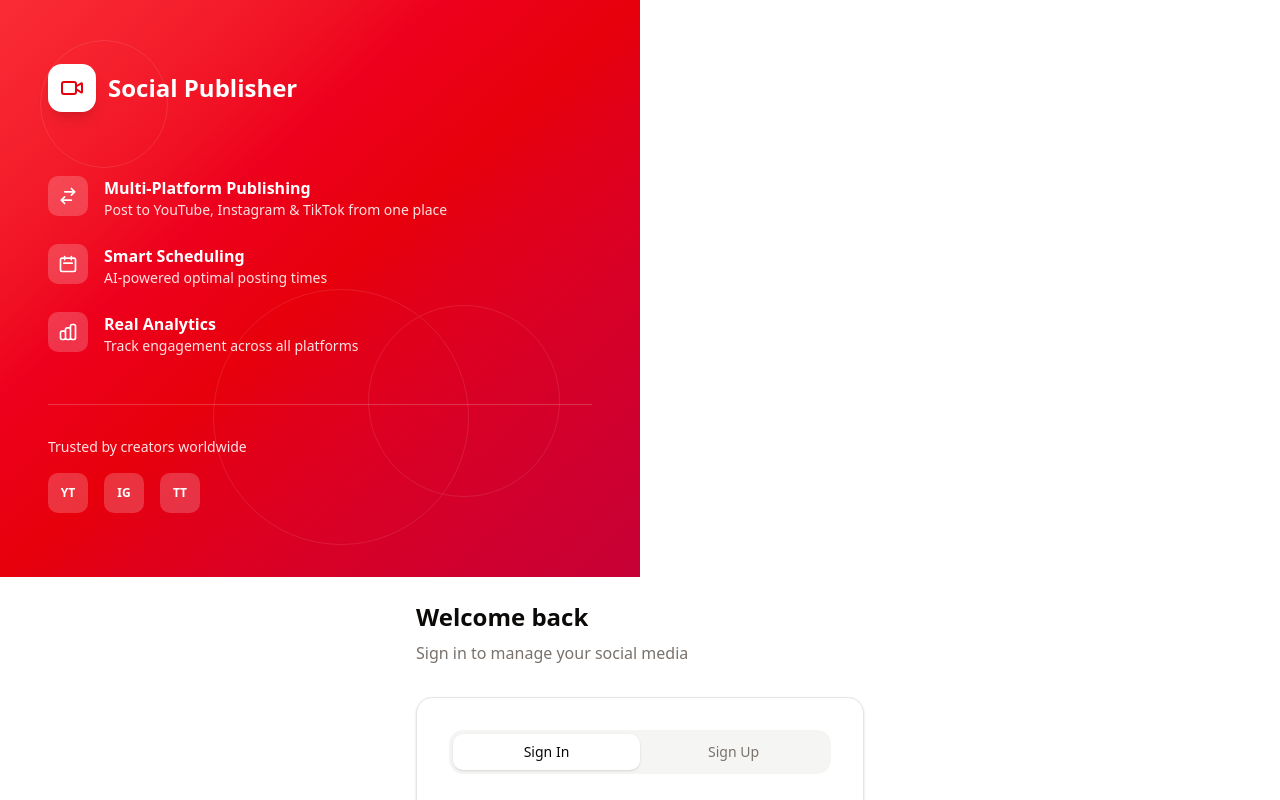
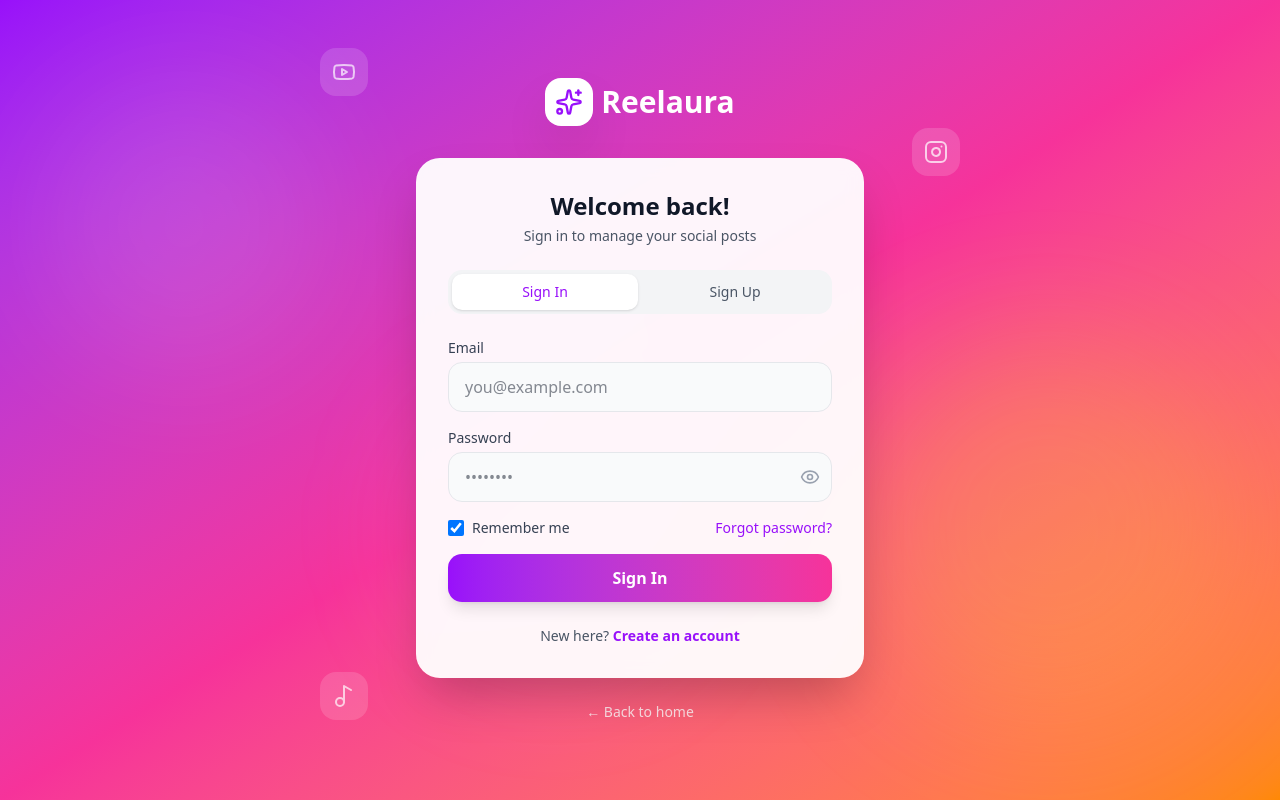
Before and after one commit to FoDabby/social-publisher, a React (Vite) app: page /auth in a window 1280 px wide. Shown: the top 800 px of the page. Built offline with nearby package versions, Linux system fonts and the light colour scheme.

Commit message:
Redesign auth page with vibrant gradient + remember me + working login

```diff
--- a/package.json
+++ b/package.json
@@ -28,8 +28,9 @@
     "@tabler/icons-react": "^3.35.0",
     "@tailwindcss/typography": "^0.5.19",
     "@tailwindcss/vite": "^4.1.17",
+    "@tanstack/react-table": "^8.21.3",
     "@vitejs/plugin-react-swc": "^4.2.2",
-    "@tanstack/react-table": "^8.21.3",
+    "bcryptjs": "^3.0.3",
     "class-variance-authority": "^0.7.1",
     "clsx": "^2.1.1",
     "hono": "^4.10.6",
--- a/src/pages/Auth.tsx
+++ b/src/pages/Auth.tsx
@@ -1,45 +1,41 @@
 import { useState } from "react";
 import { Link, useNavigate } from "react-router-dom";
-import { Video, Eye, EyeOff } from "lucide-react";
+import { Eye, EyeOff, Sparkles, Youtube, Instagram, Music2 } from "lucide-react";
 
 export default function Auth() {
+  const navigate = useNavigate();
   const [mode, setMode] = useState<"login" | "signup">("login");
+  const [showPassword, setShowPassword] = useState(false);
+  const [rememberMe, setRememberMe] = useState(true);
   const [form, setForm] = useState({ email: "", password: "", name: "" });
   const [loading, setLoading] = useState(false);
   const [error, setError] = useState("");
-  const [success, setSuccess] = useState("");
-  const [showPass, setShowPass] = useState(false);
-  const navigate = useNavigate();
 
   async function handleSubmit(e: React.FormEvent) {
     e.preventDefault();
     setLoading(true);
     setError("");
-    setSuccess("");
 
     const endpoint = mode === "login" ? "/api/auth/login" : "/api/auth/signup";
     const body = mode === "login"
-      ? { email: form.email, password: form.password }
-      : { email: form.email, password: form.password, name: form.name };
+      ? { email: form.email, password: form.password, remember: rememberMe }
+      : { email: form.email, password: form.password, name: form.name, remember: rememberMe };
 
     try {
       const res = await fetch(endpoint, {
         method: "POST",
         headers: { "Content-Type": "application/json" },
+        credentials: "include",
         body: JSON.stringify(body),
       });
       const data = await res.json();
-
       if (!res.ok) {
         setError(data.error || "Something went wrong");
       } else {
-        // Store token AND a persistent session flag
-        localStorage.setItem("token", data.token);
-        localStorage.setItem("user", JSON.stringify(data.user));
-        localStorage.setItem("sessionId", Date.now().toString());
-        // Set cookie for server-side auth
-        document.cookie = `auth_token=${data.token}; path=/; max-age=${60 * 60 * 24 * 30}; SameSite=Lax`;
-        window.location.href = "/dashboard";
+        const storage = rememberMe ? localStorage : sessionStorage;
+        storage.setItem("token", data.token);
+        storage.setItem("user", JSON.stringify(data.user));
+        navigate("/dashboard");
       }
     } catch {
       setError("Network error. Try again.");
@@ -49,130 +45,80 @@ export default function Auth() {
   }
 
   return (
-    <div className="min-h-screen bg-background">
-      {/* Left Panel - Branding */}
-      <div className="hidden lg:flex lg:w-1/2 bg-gradient-to-br from-red-500 via-red-600 to-rose-700 relative overflow-hidden">
-        {/* Background pattern */}
-        <div className="absolute inset-0 opacity-10">
-          <div className="absolute top-10 left-10 w-32 h-32 border border-white rounded-full" />
-          <div className="absolute bottom-20 right-20 w-48 h-48 border border-white rounded-full" />
-          <div className="absolute top-1/2 left-1/3 w-64 h-64 border border-white rounded-full" />
-        </div>
+    <div className="min-h-screen relative overflow-hidden bg-gradient-to-br from-purple-600 via-pink-500 to-orange-400 flex items-center justify-center p-4">
+      {/* Decorative blobs */}
+      <div className="absolute top-20 left-10 w-72 h-72 bg-white/10 rounded-full blur-3xl"></div>
+      <div className="absolute bottom-20 right-10 w-96 h-96 bg-yellow-300/20 rounded-full blur-3xl"></div>
+      <div className="absolute top-1/2 left-1/3 w-64 h-64 bg-pink-300/20 rounded-full blur-3xl"></div>
 
-        {/* Content */}
-        <div className="relative z-10 flex flex-col justify-center px-12 py-16 w-full">
-          {/* Logo */}
-          <div className="flex items-center gap-3 mb-16">
-            <div className="w-12 h-12 bg-white rounded-xl flex items-center justify-center shadow-lg">
-              <Video className="h-6 w-6 text-red-600" />
-            </div>
-            <span className="text-2xl font-bold text-white">Social Publisher</span>
-          </div>
-
-          {/* Feature highlights */}
-          <div className="space-y-6">
-            <div className="flex items-start gap-4">
-              <div className="w-10 h-10 bg-white/20 rounded-lg flex items-center justify-center flex-shrink-0">
-                <svg className="w-5 h-5 text-white" fill="none" stroke="currentColor" viewBox="0 0 24 24">
-                  <path strokeLinecap="round" strokeLinejoin="round" strokeWidth={2} d="M8 7h12m0 0l-4-4m4 4l-4 4m0 6H4m0 0l4 4m-4-4l4-4" />
-                </svg>
-              </div>
-              <div>
-                <h3 className="text-white font-semibold">Multi-Platform Publishing</h3>
-                <p className="text-red-100 text-sm">Post to YouTube, Instagram & TikTok from one place</p>
+      {/* Floating platform icons */}
+      <div className="absolute top-12 left-1/4 animate-pulse">
+        <div className="w-12 h-12 bg-white/20 backdrop-blur rounded-2xl flex items-center justify-center">
+          <Youtube className="h-6 w-6 text-white" />
         </div>
       </div>
-            <div className="flex items-start gap-4">
-              <div className="w-10 h-10 bg-white/20 rounded-lg flex items-center justify-center flex-shrink-0">
-                <svg className="w-5 h-5 text-white" fill="none" stroke="currentColor" viewBox="0 0 24 24">
-                  <path strokeLinecap="round" strokeLinejoin="round" strokeWidth={2} d="M8 7V3m8 4V3m-9 8h10M5 21h14a2 2 0 002-2V7a2 2 0 00-2-2H5a2 2 0 00-2 2v12a2 2 0 002 2z" />
-                </svg>
-              </div>
-              <div>
-                <h3 className="text-white font-semibold">Smart Scheduling</h3>
-                <p className="text-red-100 text-sm">AI-powered optimal posting times</p>
+      <div className="absolute top-32 right-1/4 animate-pulse" style={{ animationDelay: "1s" }}>
+        <div className="w-12 h-12 bg-white/20 backdrop-blur rounded-2xl flex items-center justify-center">
+          <Instagram className="h-6 w-6 text-white" />
         </div>
       </div>
-            <div className="flex items-start gap-4">
-              <div className="w-10 h-10 bg-white/20 rounded-lg flex items-center justify-center flex-shrink-0">
-                <svg className="w-5 h-5 text-white" fill="none" stroke="currentColor" viewBox="0 0 24 24">
-                  <path strokeLinecap="round" strokeLinejoin="round" strokeWidth={2} d="M9 19v-6a2 2 0 00-2-2H5a2 2 0 00-2 2v6a2 2 0 002 2h2a2 2 0 002-2zm0 0V9a2 2 0 012-2h2a2 2 0 012 2v10m-6 0a2 2 0 002 2h2a2 2 0 002-2m0 0V5a2 2 0 012-2h2a2 2 0 012 2v14a2 2 0 01-2 2h-2a2 2 0 01-2-2z" />
-                </svg>
-              </div>
-              <div>
-                <h3 className="text-white font-semibold">Real Analytics</h3>
-                <p className="text-red-100 text-sm">Track engagement across all platforms</p>
-              </div>
+      <div className="absolute bottom-20 left-1/4 animate-pulse" style={{ animationDelay: "2s" }}>
+        <div className="w-12 h-12 bg-white/20 backdrop-blur rounded-2xl flex items-center justify-center">
+          <Music2 className="h-6 w-6 text-white" />
         </div>
       </div>
 
-          {/* Social proof */}
-          <div className="mt-12 pt-8 border-t border-white/20">
-            <p className="text-red-100 text-sm">Trusted by creators worldwide</p>
-            <div className="flex gap-4 mt-4">
-              {["YT", "IG", "TT"].map((label) => (
-                <div key={label} className="w-10 h-10 bg-white/20 rounded-lg flex items-center justify-center">
-                  <span className="text-white text-xs font-bold">{label}</span>
+      <div className="w-full max-w-md relative z-10">
+        {/* Logo */}
+        <Link to="/" className="flex items-center justify-center gap-2 mb-8">
+          <div className="w-12 h-12 bg-white rounded-2xl flex items-center justify-center shadow-2xl">
+            <Sparkles className="h-7 w-7 text-purple-600" />
           </div>
-              ))}
-            </div>
-          </div>
-        </div>
-      </div>
+          <span className="text-3xl font-bold text-white">Reelaura</span>
+        </Link>
 
-      {/* Right Panel - Auth Form */}
-      <div className="flex-1 flex items-center justify-center p-6">
-        <div className="w-full max-w-md">
-          {/* Mobile logo */}
-          <div className="lg:hidden flex items-center justify-center gap-3 mb-8">
-            <div className="w-10 h-10 bg-red-600 rounded-xl flex items-center justify-center">
-              <Video className="h-5 w-5 text-white" />
-            </div>
-            <span className="text-xl font-bold">Social Publisher</span>
-          </div>
-
-          {/* Header */}
-          <div className="mb-8">
-            <h2 className="text-2xl font-bold">
-              {mode === "login" ? "Welcome back" : "Create account"}
-            </h2>
-            <p className="text-muted-foreground mt-2">
-              {mode === "login"
-                ? "Sign in to manage your social media"
-                : "Get started with your free account"}
+        {/* Card */}
+        <div className="bg-white/95 backdrop-blur rounded-3xl p-8 shadow-2xl">
+          <div className="text-center mb-6">
+            <h1 className="text-2xl font-bold text-gray-900">
+              {mode === "login" ? "Welcome back!" : "Get started free"}
+            </h1>
+            <p className="text-gray-600 text-sm mt-1">
+              {mode === "login" ? "Sign in to manage your social posts" : "Join thousands of creators"}
             </p>
           </div>
 
-          {/* Auth Card */}
-          <div className="bg-card border rounded-2xl p-8 shadow-sm">
-            {/* Mode Toggle */}
-            <div className="flex bg-muted rounded-xl p-1 mb-6">
+          {/* Mode toggle */}
+          <div className="flex gap-1 p-1 bg-gray-100 rounded-xl mb-6">
             <button
               type="button"
-                onClick={() => { setMode("login"); setError(""); setSuccess(""); }}
-                className={`flex-1 py-2 rounded-lg text-sm font-medium transition ${mode === "login" ? "bg-card shadow-sm text-foreground" : "text-muted-foreground hover:text-foreground"}`}
+              onClick={() => setMode("login")}
+              className={`flex-1 py-2 rounded-lg text-sm font-medium transition ${
+                mode === "login" ? "bg-white text-purple-600 shadow-sm" : "text-gray-600"
+              }`}
             >
               Sign In
             </button>
             <button
               type="button"
-                onClick={() => { setMode("signup"); setError(""); setSuccess(""); }}
-                className={`flex-1 py-2 rounded-lg text-sm font-medium transition ${mode === "signup" ? "bg-card shadow-sm text-foreground" : "text-muted-foreground hover:text-foreground"}`}
+              onClick={() => setMode("signup")}
+              className={`flex-1 py-2 rounded-lg text-sm font-medium transition ${
+                mode === "signup" ? "bg-white text-purple-600 shadow-sm" : "text-gray-600"
+              }`}
             >
               Sign Up
             </button>
           </div>
 
-            {/* Form */}
           <form onSubmit={handleSubmit} className="space-y-4">
             {mode === "signup" && (
               <div>
-                  <label className="block text-sm font-medium mb-2">Full Name</label>
+                <label className="block text-sm font-medium text-gray-700 mb-1">Name</label>
                 <input
                   type="text"
                   value={form.name}
                   onChange={(e) => setForm({ ...form, name: e.target.value })}
-                    className="w-full px-4 py-3 bg-muted border rounded-xl text-sm focus:outline-none focus:ring-2 focus:ring-primary"
+                  className="w-full px-4 py-3 bg-gray-50 border border-gray-200 rounded-xl text-gray-900 focus:outline-none focus:ring-2 focus:ring-purple-500 focus:border-transparent transition"
                   placeholder="Your name"
                   required
                 />
@@ -180,93 +126,83 @@ export default function Auth() {
             )}
 
             <div>
-                <label className="block text-sm font-medium mb-2">Email</label>
+              <label className="block text-sm font-medium text-gray-700 mb-1">Email</label>
               <input
                 type="email"
                 value={form.email}
                 onChange={(e) => setForm({ ...form, email: e.target.value })}
-                  className="w-full px-4 py-3 bg-muted border rounded-xl text-sm focus:outline-none focus:ring-2 focus:ring-primary"
+                className="w-full px-4 py-3 bg-gray-50 border border-gray-200 rounded-xl text-gray-900 focus:outline-none focus:ring-2 focus:ring-purple-500 focus:border-transparent transition"
                 placeholder="you@example.com"
                 required
               />
             </div>
 
             <div>
-                <label className="block text-sm font-medium mb-2">Password</label>
+              <label className="block text-sm font-medium text-gray-700 mb-1">Password</label>
               <div className="relative">
                 <input
-                    type={showPass ? "text" : "password"}
+                  type={showPassword ? "text" : "password"}
                   value={form.password}
                   onChange={(e) => setForm({ ...form, password: e.target.value })}
-                    className="w-full px-4 py-3 bg-muted border rounded-xl text-sm focus:outline-none focus:ring-2 focus:ring-primary pr-12"
+                  className="w-full px-4 py-3 pr-12 bg-gray-50 border border-gray-200 rounded-xl text-gray-900 focus:outline-none focus:ring-2 focus:ring-purple-500 focus:border-transparent transition"
                   placeholder="••••••••"
                   required
                 />
                 <button
                   type="button"
-                    onClick={() => setShowPass(!showPass)}
-                    className="absolute right-4 top-1/2 -translate-y-1/2 text-muted-foreground hover:text-foreground"
+                  onClick={() => setShowPassword(!showPassword)}
+                  className="absolute right-3 top-1/2 -translate-y-1/2 text-gray-400 hover:text-gray-600"
                 >
-                    {showPass ? <EyeOff className="h-4 w-4" /> : <Eye className="h-4 w-4" />}
+                  {showPassword ? <EyeOff className="h-5 w-5" /> : <Eye className="h-5 w-5" />}
                 </button>
               </div>
             </div>
 
+            {/* Remember Me + Forgot */}
+            <div className="flex items-center justify-between">
+              <label className="flex items-center gap-2 cursor-pointer">
+                <input
+                  type="checkbox"
+                  checked={rememberMe}
+                  onChange={(e) => setRememberMe(e.target.checked)}
+                  className="w-4 h-4 rounded border-gray-300 text-purple-600 focus:ring-purple-500"
+                />
+                <span className="text-sm text-gray-700">Remember me</span>
+              </label>
               {mode === "login" && (
-                <div className="flex justify-end">
-                  <button type="button" className="text-sm text-primary hover:underline">
+                <button type="button" className="text-sm text-purple-600 hover:underline">
                   Forgot password?
                 </button>
+              )}
             </div>
-              )}
 
             {error && (
-                <div className="p-3 bg-rose-500/10 border border-rose-500/20 rounded-xl text-rose-600 text-sm">
+              <div className="p-3 bg-rose-50 border border-rose-200 rounded-xl text-rose-700 text-sm">
                 {error}
-                </div>
-              )}
-
-              {success && (
-                <div className="p-3 bg-green-500/10 border border-green-500/20 rounded-xl text-green-600 text-sm">
-                  {success}
               </div>
             )}
 
             <button
               type="submit"
               disabled={loading}
-                className="w-full py-3 bg-red-600 text-white rounded-xl font-semibold hover:bg-red-700 transition disabled:opacity-50"
+              className="w-full py-3 bg-gradient-to-r from-purple-600 to-pink-500 text-white rounded-xl font-semibold shadow-lg hover:shadow-xl hover:scale-[1.02] active:scale-[0.98] transition disabled:opacity-50 disabled:hover:scale-100"
             >
               {loading ? "Please wait..." : mode === "login" ? "Sign In" : "Create Account"}
             </button>
           </form>
 
-            <div className="mt-6 text-center">
+          <div className="text-center mt-6 text-sm text-gray-600">
             {mode === "login" ? (
-                <p className="text-sm text-muted-foreground">
-                  Don't have an account?{" "}
-                  <button onClick={() => setMode("signup")} className="text-red-600 font-medium hover:underline">
-                    Sign up free
-                  </button>
-                </p>
+              <>New here? <button onClick={() => setMode("signup")} className="text-purple-600 font-semibold hover:underline">Create an account</button></>
             ) : (
-                <p className="text-sm text-muted-foreground">
-                  Already have an account?{" "}
-                  <button onClick={() => setMode("login")} className="text-red-600 font-medium hover:underline">
-                    Sign in
-                  </button>
-                </p>
+              <>Already have an account? <button onClick={() => setMode("login")} className="text-purple-600 font-semibold hover:underline">Sign in</button></>
             )}
           </div>
         </div>
 
-          {/* Pricing link */}
-          <div className="mt-6 text-center">
-            <Link to="/billing" className="text-sm text-muted-foreground hover:text-foreground">
-              View pricing plans →
-            </Link>
-          </div>
-        </div>
+        <p className="text-center text-sm text-white/80 mt-6">
+          <Link to="/" className="hover:text-white">← Back to home</Link>
+        </p>
       </div>
     </div>
   );
```
Also changed, not shown: 2 other files (tests, documents, lock files or other folders). Lines whose indentation alone changed are shown as unchanged.
